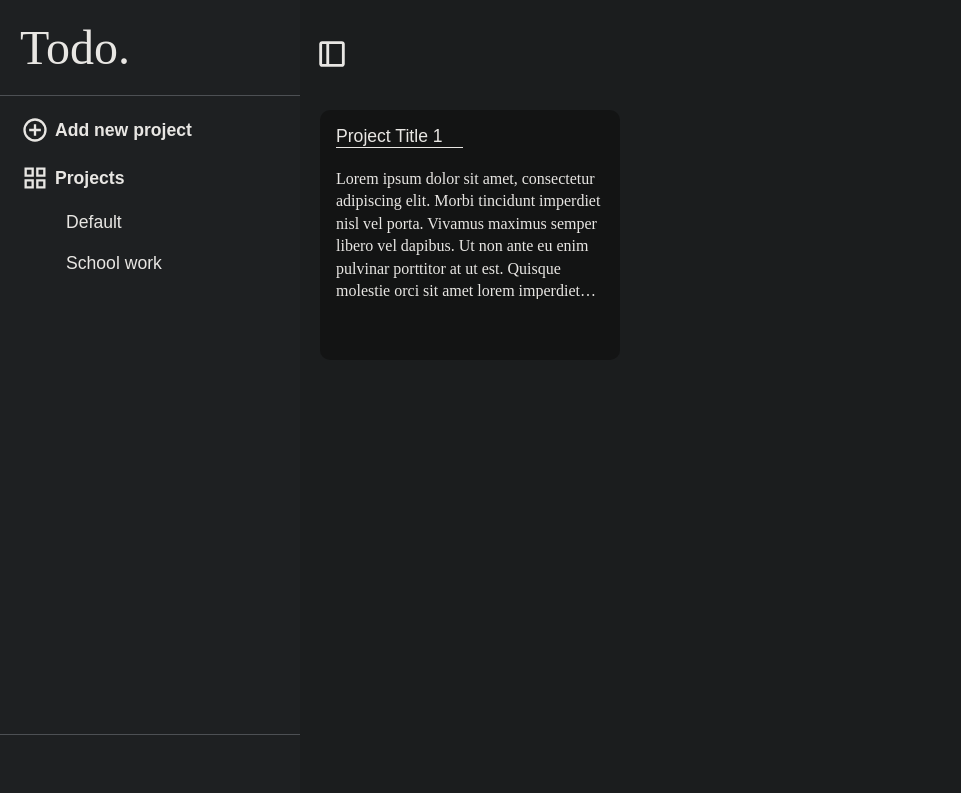
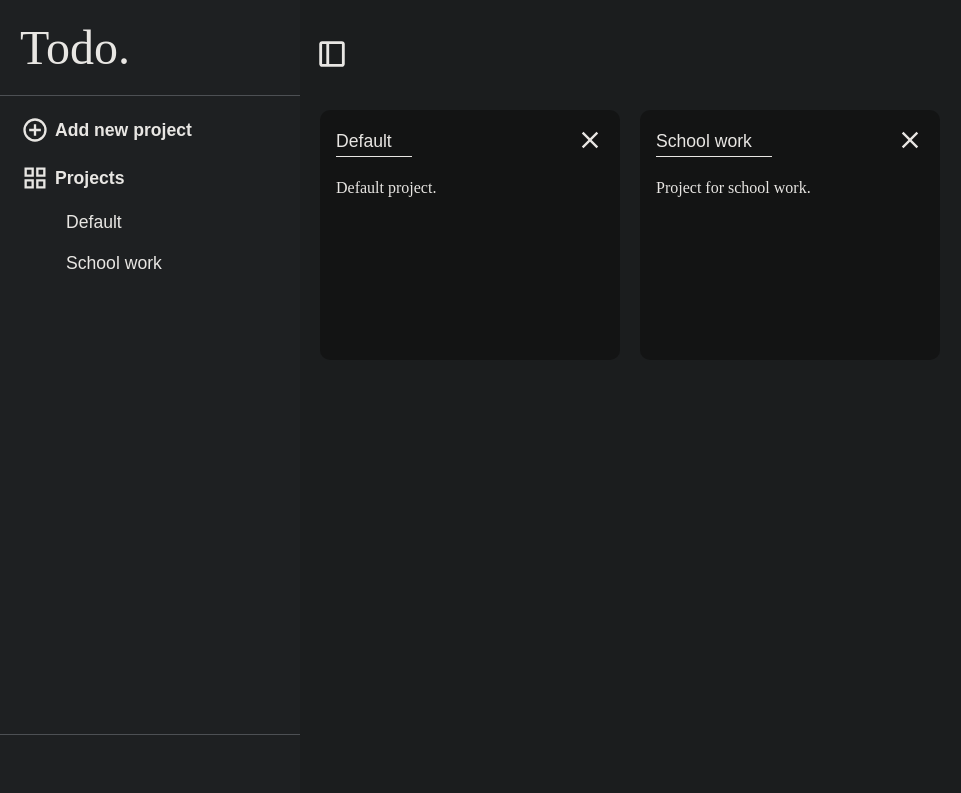
Before and after one commit to Sekaii22/top-todo, a website built with webpack: page src/index.html in a window 1280 px wide. Shown: the whole page, without its empty margins (0-961 px from the left). Built offline with nearby package versions, Linux system fonts and the light colour scheme.

Commit message:
Dynamically create project catalog page with renderProjectCatelogPage()

```diff
--- a/src/index.html
+++ b/src/index.html
@@ -30,20 +30,23 @@
 
     <section id="content">
         <div class="content-header">
-            <button class="sidebar-btn">
+            <button class="logo-btn sidebar-btn">
                 <svg xmlns="http://www.w3.org/2000/svg" height="24px" viewBox="0 -960 960 960" width="24px" fill="#e3e3e3"><path d="M200-120q-33 0-56.5-23.5T120-200v-560q0-33 23.5-56.5T200-840h560q33 0 56.5 23.5T840-760v560q0 33-23.5 56.5T760-120H200Zm120-80v-560H200v560h120Zm80 0h360v-560H400v560Zm-80 0H200h120Z"/></svg>
             </button>
         </div>
-        <div class="main">
-            <div class="page">
-                <div class="project-grid-container">
-                    <div class="project-grid-item">
-                        <button class="project-title-btn" data-uuid="...">Project Title 1</button>
-                        <p class="project-desc">Lorem ipsum dolor sit amet, consectetur adipiscing elit. Morbi tincidunt imperdiet nisl vel porta. Vivamus maximus semper libero vel dapibus. Ut non ante eu enim pulvinar porttitor at ut est. Quisque molestie orci sit amet lorem imperdiet dignissim. Proin ac turpis in turpis elementum pellentesque. Quisque feugiat aliquet auctor. Pellentesque. </p>
-                    </div>
-                </div>
-            </div>
-        </div>
+        <div class="main"></div>
     </section>
 </body>
 </html>
+
+<!-- <div class="page">
+    <div class="project-grid-container">
+        <div class="project-grid-item">
+            <div class="project-btn-group">
+                <button class="project-title-btn" data-uuid="...">Project Title 1</button>
+                <button class="del-project-btn logo-btn"><svg xmlns="http://www.w3.org/2000/svg" height="24px" viewBox="0 -960 960 960" width="24px" fill="#e3e3e3"><path d="m256-200-56-56 224-224-224-224 56-56 224 224 224-224 56 56-224 224 224 224-56 56-224-224-224 224Z"/></svg></button>
+            </div>
+            <p class="project-desc">Lorem ipsum dolor sit amet, consectetur adipiscing elit. Morbi tincidunt imperdiet nisl vel porta. Vivamus maximus semper libero vel dapibus. Ut non ante eu enim pulvinar porttitor at ut est. Quisque molestie orci sit amet lorem imperdiet dignissim. Proin ac turpis in turpis elementum pellentesque. Quisque feugiat aliquet auctor. Pellentesque. </p>
+        </div>
+    </div>
+</div> -->
--- a/src/index.js
+++ b/src/index.js
@@ -1,6 +1,6 @@
 import "./styles.css";
 import { TodoItem, Project, reformProject } from "./todo";
-import { updateSidebar } from "./todo-ui";
+import { updateSidebar, renderProjectCatelogPage } from "./todo-ui";
 
 const sidebarBtn = document.querySelector(".sidebar-btn");
 const content = document.querySelector("#content");
@@ -27,6 +27,7 @@ sidebarBtn.addEventListener("click", () => {
     content.classList.toggle("expand-content");
 });
 
+renderProjectCatelogPage(projects);
 
 // TESTING LOCAL STORAGE
 // let test = new Project("some title 1", "testing local storage 1");
--- a/src/styles.css
+++ b/src/styles.css
@@ -4,6 +4,9 @@
     --main-darker-color: rgb(19, 20, 20);
     --outline-dark-color: rgb(77, 80, 84);
     --text-dark-color: rgb(232, 230, 227);
+    --green: rgb(88 ,255, 150);
+    --orange: rgb(255, 165, 26);
+    --red: rgb(203, 91, 91);
 }
 
 *:not(dialog) {
@@ -119,11 +122,14 @@ nav ul {
 
 /* Content */
 
-.sidebar-btn {
+.logo-btn {
     background-color: transparent;
     border: none;
+    cursor: pointer;
+}
+
+.sidebar-btn {
     padding: 5px;
-    cursor: pointer;
 }
 
 .sidebar-btn:hover {
@@ -142,7 +148,6 @@ nav ul {
 
 .main {
     flex: 1;
-    /* background-color: black; */
     display: flex;
     justify-content: center;
 }
@@ -150,6 +155,7 @@ nav ul {
 /* Project catalog page */
 
 .page {
+    flex: 1;
     max-width: 1600px;
     padding: 10px;
 }
@@ -167,14 +173,19 @@ nav ul {
     border-radius: 10px;
 }
 
+.project-btn-group {
+    display: flex;
+    justify-content: space-between;
+    margin-bottom: 20px;
+}
+
 .project-title-btn {
     background-color: transparent;
+    border: none;
+    cursor: pointer;
     font-size: 1.1rem;
-    margin-bottom: 20px;
     padding-right: 20px;
-    border: none;
     border-bottom: 1px solid var(--text-dark-color);
-    cursor: pointer;
 }
 
 .project-title-btn:hover {
@@ -191,3 +202,11 @@ nav ul {
     -webkit-line-clamp: 6;
     overflow: hidden;
 }
+
+.del-project-btn:hover {
+    scale: 1.1;
+}
+
+.del-project-btn svg:hover {
+    fill: var(--red);
+}
--- a/src/todo-ui.js
+++ b/src/todo-ui.js
@@ -7,6 +7,43 @@ function renderProjectPage(project) {
 
 function renderProjectCatelogPage(projectList) {
     delCurrContent();
+
+    const page = document.createElement("div");
+    const gridContainer = document.createElement("div");
+
+    main.appendChild(page);
+    page.appendChild(gridContainer)
+
+    page.classList.add("page");
+    gridContainer.classList.add("project-grid-container");
+
+    // add grid item for each project
+    for (let proj of projectList) {
+        const gridItem = document.createElement("div");
+        const btngroup = document.createElement("div");
+        const titleBtn = document.createElement("button");
+        const delBtn = document.createElement("button")
+        const descP = document.createElement("p");
+
+        gridItem.classList.add("project-grid-item");
+        btngroup.classList.add("project-btn-group");
+        titleBtn.classList.add("project-title-btn");
+        delBtn.classList.add("del-project-btn", "logo-btn");
+        descP.classList.add("project-desc");
+
+        titleBtn.textContent = proj.title;
+        titleBtn.dataset.uuid = proj.UUID;
+        descP.textContent = proj.desc;
+        delBtn.innerHTML = `<svg xmlns="http://www.w3.org/2000/svg" height="24px" viewBox="0 -960 960 960" width="24px" fill="#e3e3e3"><path d="m256-200-56-56 224-224-224-224 56-56 224 224 224-224 56 56-224 224 224 224-56 56-224-224-224 224Z"/></svg>`;
+
+        gridContainer.appendChild(gridItem);
+        gridItem.appendChild(btngroup);
+        gridItem.appendChild(descP);
+        btngroup.appendChild(titleBtn);
+        btngroup.appendChild(delBtn);
+    }
+
+    // add event handler
 }
 
 function delCurrContent() {
```
